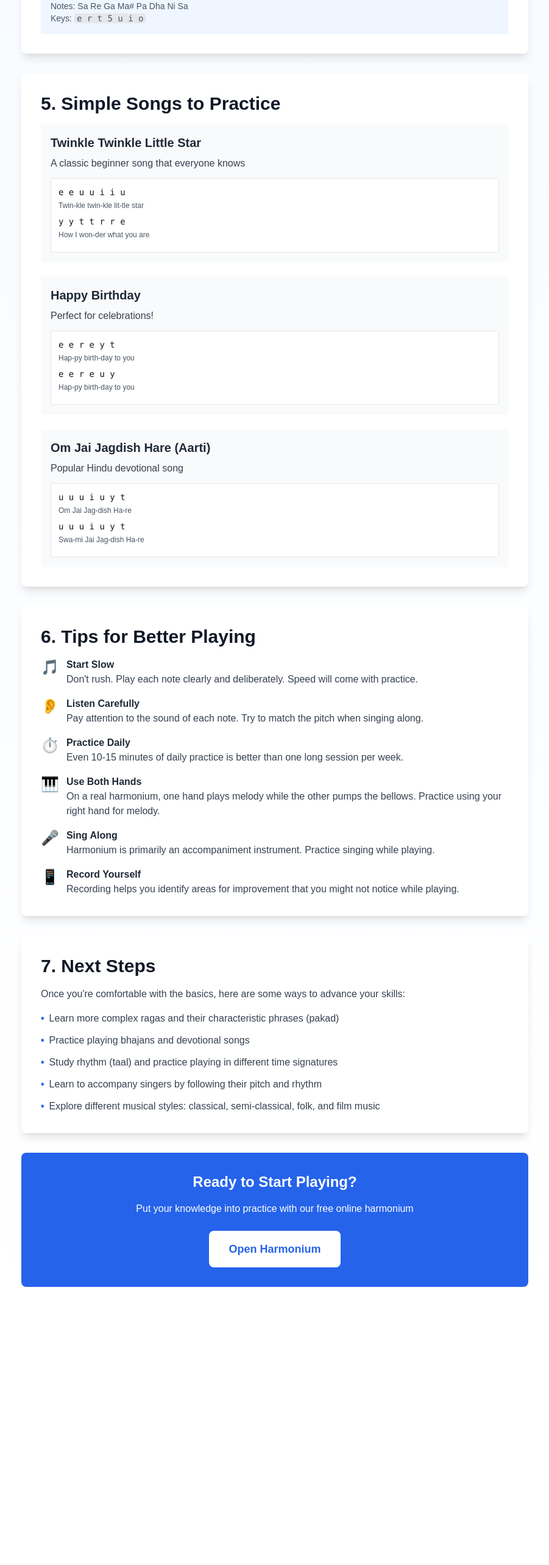
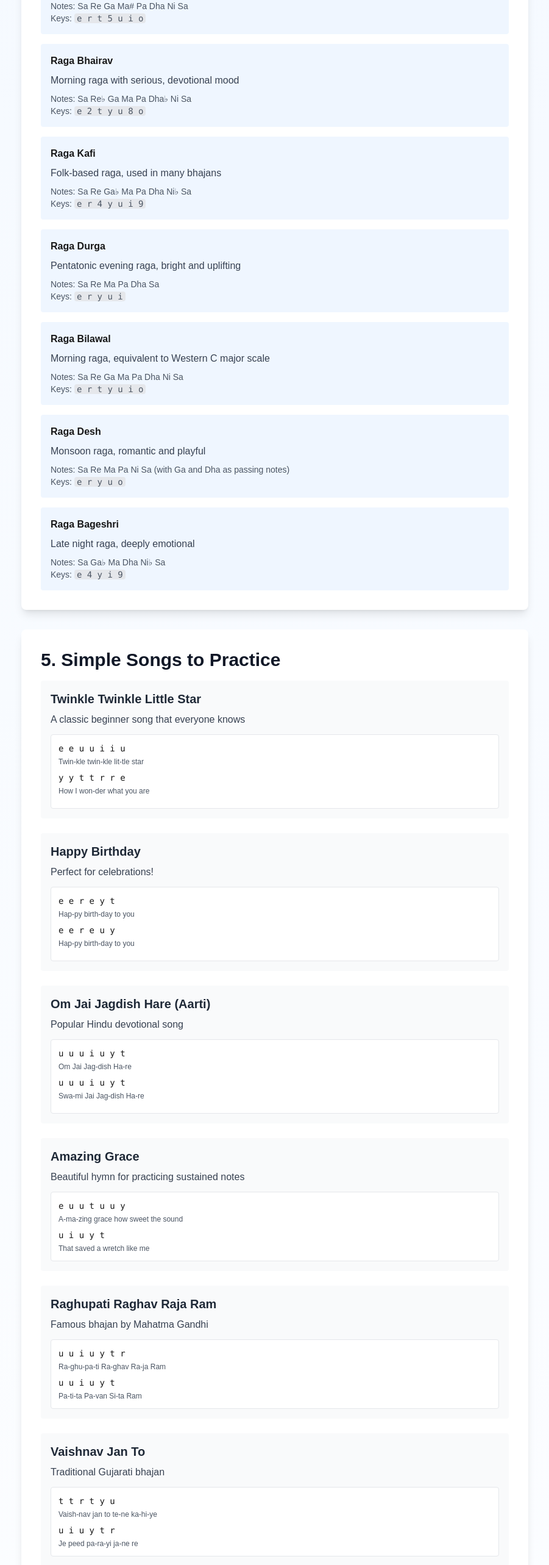
Before and after one commit to sunzhenyu/WebHarmonium, a Next.js app: page /tutorial in a window 1280 px wide. Shown: the part 3060-5626 px from the top of the page at 61% size, without its empty margins (189-1090 px from the left). Before the commit the page ends 5202 px from the top, so only its background shows below. Built offline with nearby package versions, Linux system fonts and the light colour scheme.

Commit message:
Phase 2: Expand tutorial with more songs and ragas

```diff
--- a/app/tutorial/page.tsx
+++ b/app/tutorial/page.tsx
@@ -238,6 +238,48 @@ export default function TutorialPage() {
               <p className="text-sm text-gray-600">Notes: Sa Re Ga Ma# Pa Dha Ni Sa</p>
               <p className="text-sm text-gray-600">Keys: <code className="bg-gray-200 px-1 rounded">e r t 5 u i o</code></p>
             </div>
+
+            <div className="bg-blue-50 p-4 rounded">
+              <h4 className="font-semibold mb-2">Raga Bhairav</h4>
+              <p className="text-gray-700 mb-2">Morning raga with serious, devotional mood</p>
+              <p className="text-sm text-gray-600">Notes: Sa Re♭ Ga Ma Pa Dha♭ Ni Sa</p>
+              <p className="text-sm text-gray-600">Keys: <code className="bg-gray-200 px-1 rounded">e 2 t y u 8 o</code></p>
+            </div>
+
+            <div className="bg-blue-50 p-4 rounded">
+              <h4 className="font-semibold mb-2">Raga Kafi</h4>
+              <p className="text-gray-700 mb-2">Folk-based raga, used in many bhajans</p>
+              <p className="text-sm text-gray-600">Notes: Sa Re Ga♭ Ma Pa Dha Ni♭ Sa</p>
+              <p className="text-sm text-gray-600">Keys: <code className="bg-gray-200 px-1 rounded">e r 4 y u i 9</code></p>
+            </div>
+
+            <div className="bg-blue-50 p-4 rounded">
+              <h4 className="font-semibold mb-2">Raga Durga</h4>
+              <p className="text-gray-700 mb-2">Pentatonic evening raga, bright and uplifting</p>
+              <p className="text-sm text-gray-600">Notes: Sa Re Ma Pa Dha Sa</p>
+              <p className="text-sm text-gray-600">Keys: <code className="bg-gray-200 px-1 rounded">e r y u i</code></p>
+            </div>
+
+            <div className="bg-blue-50 p-4 rounded">
+              <h4 className="font-semibold mb-2">Raga Bilawal</h4>
+              <p className="text-gray-700 mb-2">Morning raga, equivalent to Western C major scale</p>
+              <p className="text-sm text-gray-600">Notes: Sa Re Ga Ma Pa Dha Ni Sa</p>
+              <p className="text-sm text-gray-600">Keys: <code className="bg-gray-200 px-1 rounded">e r t y u i o</code></p>
+            </div>
+
+            <div className="bg-blue-50 p-4 rounded">
+              <h4 className="font-semibold mb-2">Raga Desh</h4>
+              <p className="text-gray-700 mb-2">Monsoon raga, romantic and playful</p>
+              <p className="text-sm text-gray-600">Notes: Sa Re Ma Pa Ni Sa (with Ga and Dha as passing notes)</p>
+              <p className="text-sm text-gray-600">Keys: <code className="bg-gray-200 px-1 rounded">e r y u o</code></p>
+            </div>
+
+            <div className="bg-blue-50 p-4 rounded">
+              <h4 className="font-semibold mb-2">Raga Bageshri</h4>
+              <p className="text-gray-700 mb-2">Late night raga, deeply emotional</p>
+              <p className="text-sm text-gray-600">Notes: Sa Ga♭ Ma Dha Ni♭ Sa</p>
+              <p className="text-sm text-gray-600">Keys: <code className="bg-gray-200 px-1 rounded">e 4 y i 9</code></p>
+            </div>
           </div>
         </section>
 
@@ -278,6 +320,61 @@ export default function TutorialPage() {
                 <p className="text-xs text-gray-600 mb-2">Swa-mi Jai Jag-dish Ha-re</p>
               </div>
             </div>
+
+            <div className="bg-gray-50 p-4 rounded">
+              <h3 className="text-xl font-semibold mb-2 text-gray-800">Amazing Grace</h3>
+              <p className="text-gray-700 mb-3">Beautiful hymn for practicing sustained notes</p>
+              <div className="bg-white p-3 rounded border border-gray-200">
+                <p className="font-mono text-sm mb-1">e u u t u u y</p>
+                <p className="text-xs text-gray-600 mb-2">A-ma-zing grace how sweet the sound</p>
+                <p className="font-mono text-sm mb-1">u i u y t</p>
+                <p className="text-xs text-gray-600">That saved a wretch like me</p>
+              </div>
+            </div>
+
+            <div className="bg-gray-50 p-4 rounded">
+              <h3 className="text-xl font-semibold mb-2 text-gray-800">Raghupati Raghav Raja Ram</h3>
+              <p className="text-gray-700 mb-3">Famous bhajan by Mahatma Gandhi</p>
+              <div className="bg-white p-3 rounded border border-gray-200">
+                <p className="font-mono text-sm mb-1">u u i u y t r</p>
+                <p className="text-xs text-gray-600 mb-2">Ra-ghu-pa-ti Ra-ghav Ra-ja Ram</p>
+                <p className="font-mono text-sm mb-1">u u i u y t</p>
+                <p className="text-xs text-gray-600">Pa-ti-ta Pa-van Si-ta Ram</p>
+              </div>
+            </div>
+
+            <div className="bg-gray-50 p-4 rounded">
+              <h3 className="text-xl font-semibold mb-2 text-gray-800">Vaishnav Jan To</h3>
+              <p className="text-gray-700 mb-3">Traditional Gujarati bhajan</p>
+              <div className="bg-white p-3 rounded border border-gray-200">
+                <p className="font-mono text-sm mb-1">t t r t y u</p>
+                <p className="text-xs text-gray-600 mb-2">Vaish-nav jan to te-ne ka-hi-ye</p>
+                <p className="font-mono text-sm mb-1">u i u y t r</p>
+                <p className="text-xs text-gray-600">Je peed pa-ra-yi ja-ne re</p>
+              </div>
+            </div>
+
+            <div className="bg-gray-50 p-4 rounded">
+              <h3 className="text-xl font-semibold mb-2 text-gray-800">Tum Hi Ho (Aashiqui 2)</h3>
+              <p className="text-gray-700 mb-3">Popular Bollywood romantic song</p>
+              <div className="bg-white p-3 rounded border border-gray-200">
+                <p className="font-mono text-sm mb-1">u y t r t y u</p>
+                <p className="text-xs text-gray-600 mb-2">Tum hi ho tum hi ho</p>
+                <p className="font-mono text-sm mb-1">i u y t r e</p>
+                <p className="text-xs text-gray-600">Zin-da-gi ab tum hi ho</p>
+              </div>
+            </div>
+
+            <div className="bg-gray-50 p-4 rounded">
+              <h3 className="text-xl font-semibold mb-2 text-gray-800">Edelweiss (Sound of Music)</h3>
+              <p className="text-gray-700 mb-3">Gentle waltz for practicing 3/4 time</p>
+              <div className="bg-white p-3 rounded border border-gray-200">
+                <p className="font-mono text-sm mb-1">e u u i u y</p>
+                <p className="text-xs text-gray-600 mb-2">E-del-weiss, E-del-weiss</p>
+                <p className="font-mono text-sm mb-1">t u y u t r</p>
+                <p className="text-xs text-gray-600">Ev-ery morn-ing you greet me</p>
+              </div>
+            </div>
           </div>
         </section>
 
@@ -286,6 +383,14 @@ export default function TutorialPage() {
           <h2 className="text-3xl font-semibold mb-4 text-gray-900">6. Tips for Better Playing</h2>
 
           <div className="space-y-4">
+            <div className="flex items-start gap-3">
+              <span className="text-2xl">🎹</span>
+              <div>
+                <h3 className="font-semibold text-gray-800">Use Keyboard Shortcuts</h3>
+                <p className="text-gray-700">Press Ctrl+Alt+← → to change transpose, Ctrl+Alt+↑ ↓ to change octave. This keeps your hands on the keyboard.</p>
+              </div>
+            </div>
+
             <div className="flex items-start gap-3">
               <span className="text-2xl">🎵</span>
               <div>
```
